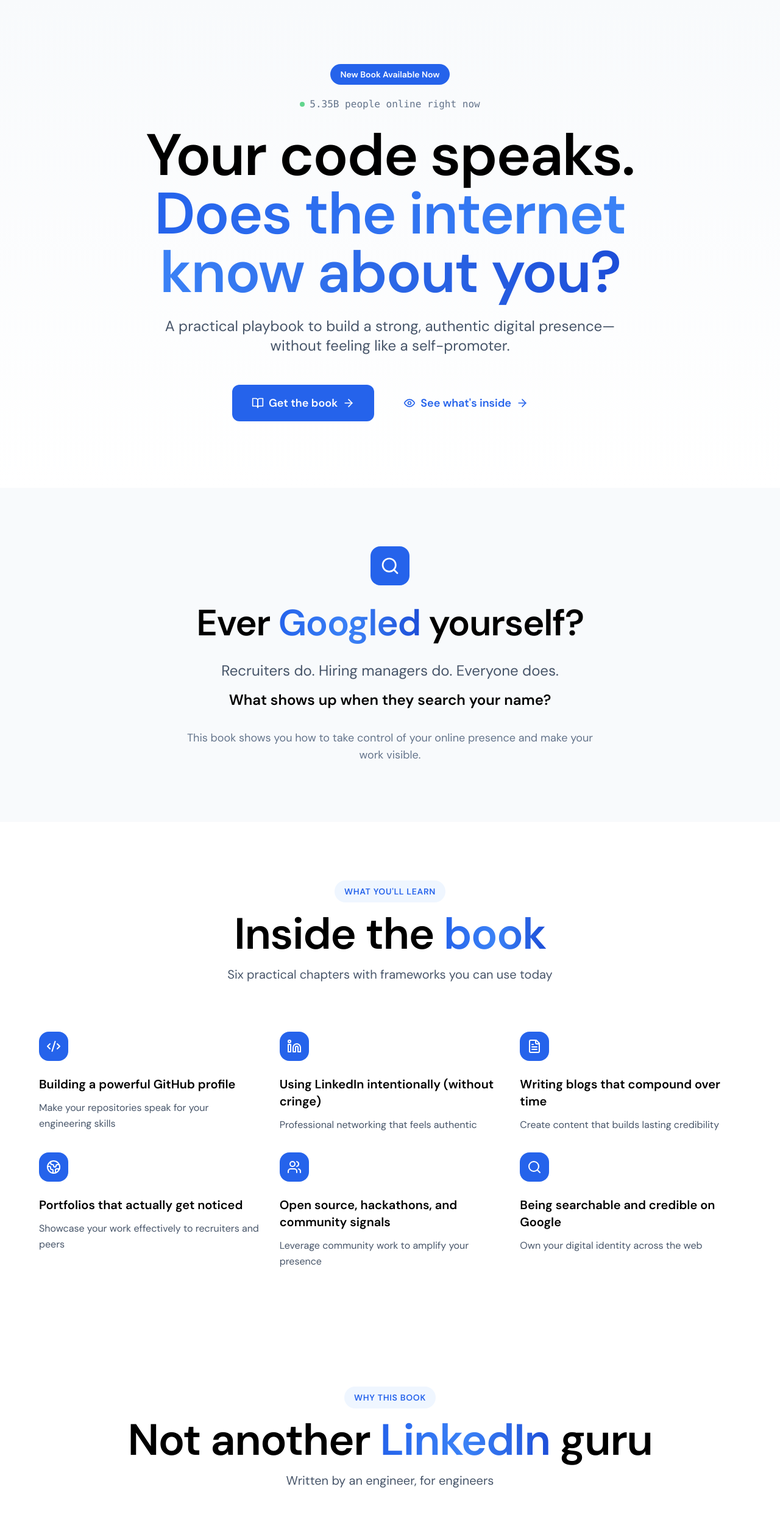
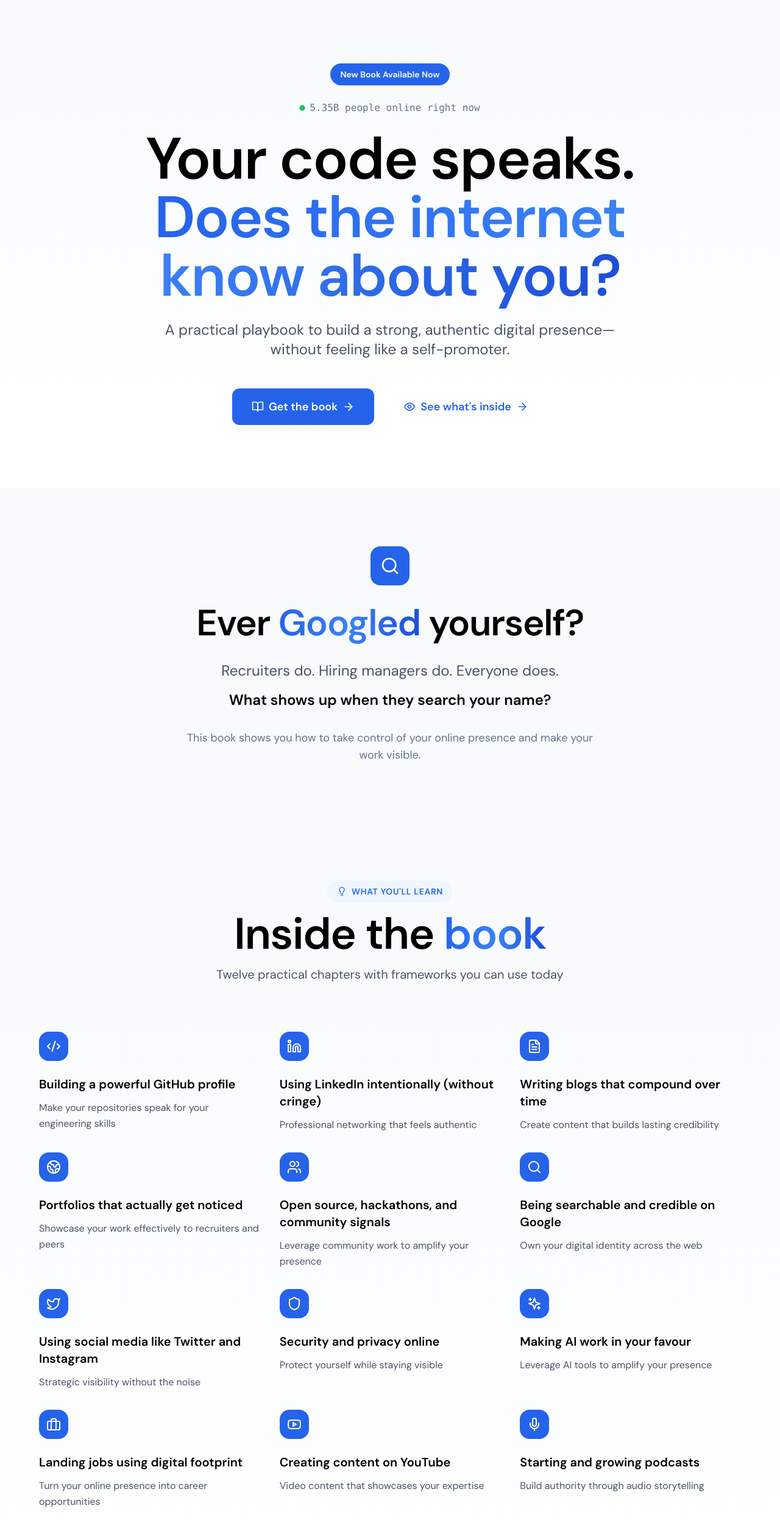
Before and after one commit to vinitshahdeo/digital-footprint-book, a Next.js app: page / in a window 1280 px wide. Shown: the top 2506 px of the page at 61% size. Built offline with nearby package versions, Linux system fonts and the light colour scheme; a web font is replaced by a local one.

Commit message:
added more details

```diff
--- a/components/Author.tsx
+++ b/components/Author.tsx
@@ -1,6 +1,6 @@
 'use client'
 
-import { ExternalLink, Award, Users, Code } from 'lucide-react'
+import { ExternalLink, Award, Users, Code, User } from 'lucide-react'
 import Image from 'next/image'
 
 const achievements = [
@@ -29,7 +29,8 @@
 
           {/* Clean Author Bio */}
           <div className="order-1 md:order-2">
-            <p className="text-sm font-semibold text-blue-600 mb-4 tracking-wider uppercase inline-block px-4 py-2 bg-blue-50 rounded-full">
+            <p className="text-sm font-semibold text-blue-600 mb-4 tracking-wider uppercase inline-flex items-center gap-2 px-4 py-2 bg-blue-50 rounded-full">
+              <User className="w-4 h-4" />
               About the Author
             </p>
 
--- a/components/BookCoverage.tsx
+++ b/components/BookCoverage.tsx
@@ -1,6 +1,7 @@
 'use client'
 
-import { Code2, Linkedin, FileText, Globe2, Users, Search } from 'lucide-react'
+import { Code2, Linkedin, FileText, Globe2, Users, Search, Lightbulb, Twitter, Shield, Sparkles, Briefcase, Youtube, Mic, Rocket } from 'lucide-react'
+import { motion } from 'framer-motion'
 
 const topics = [
   {
@@ -38,16 +39,59 @@
     title: 'Being searchable and credible on Google',
     description: 'Own your digital identity across the web',
     gradient: 'from-green-500 to-emerald-500'
+  },
+  {
+    icon: Twitter,
+    title: 'Using social media like Twitter and Instagram',
+    description: 'Strategic visibility without the noise',
+    gradient: 'from-sky-500 to-blue-500'
+  },
+  {
+    icon: Shield,
+    title: 'Security and privacy online',
+    description: 'Protect yourself while staying visible',
+    gradient: 'from-red-500 to-orange-500'
+  },
+  {
+    icon: Sparkles,
+    title: 'Making AI work in your favour',
+    description: 'Leverage AI tools to amplify your presence',
+    gradient: 'from-violet-500 to-purple-500'
+  },
+  {
+    icon: Briefcase,
+    title: 'Landing jobs using digital footprint',
+    description: 'Turn your online presence into career opportunities',
+    gradient: 'from-emerald-500 to-teal-500'
+  },
+  {
+    icon: Youtube,
+    title: 'Creating content on YouTube',
+    description: 'Video content that showcases your expertise',
+    gradient: 'from-red-500 to-pink-500'
+  },
+  {
+    icon: Mic,
+    title: 'Starting and growing podcasts',
+    description: 'Build authority through audio storytelling',
+    gradient: 'from-indigo-500 to-violet-500'
+  },
+  {
+    icon: Rocket,
+    title: 'Launching on Product Hunt and community projects',
+    description: 'Make your code speak through strategic launches',
+    gradient: 'from-amber-500 to-orange-500'
   }
 ]
 
 export default function BookCoverage() {
   return (
-    <section className="py-24 px-6 bg-white">
+    <section className="py-24 px-6 bg-gradient-to-b from-slate-50 to-white">
       <div className="max-w-6xl mx-auto">
         {/* Apple-style Section Header */}
         <div className="text-center mb-20">
-          <p className="text-sm font-semibold text-blue-600 mb-4 tracking-wider uppercase inline-block px-4 py-2 bg-blue-50 rounded-full">
+          <p className="text-sm font-semibold text-blue-600 mb-4 tracking-wider uppercase inline-flex items-center gap-2 px-4 py-2 bg-blue-50 rounded-full">
+            <Lightbulb className="w-4 h-4" />
             What You'll Learn
           </p>
           <h2 className="text-5xl md:text-6xl lg:text-7xl font-semibold text-black mb-4 tracking-tight leading-[1.1]">
@@ -57,18 +101,30 @@
             </span>
           </h2>
           <p className="text-xl text-slate-600">
-            Six practical chapters with frameworks you can use today
+            Twelve practical chapters with frameworks you can use today
           </p>
         </div>
 
         {/* Clean Topics Grid */}
         <div className="grid md:grid-cols-2 lg:grid-cols-3 gap-8">
           {topics.map((topic, index) => (
-            <div key={index} className="text-left group cursor-default">
+            <motion.div
+              key={index}
+              className="text-left group cursor-default"
+              initial={{ opacity: 0, y: 30 }}
+              whileInView={{ opacity: 1, y: 0 }}
+              viewport={{ once: true, margin: "-50px" }}
+              transition={{ duration: 0.5, delay: index * 0.1 }}
+              whileHover={{ y: -5 }}
+            >
               {/* Simple Icon */}
-              <div className="w-12 h-12 rounded-2xl bg-blue-600 flex items-center justify-center mb-6 group-hover:scale-110 transition-transform duration-300">
+              <motion.div
+                className="w-12 h-12 rounded-2xl bg-blue-600 flex items-center justify-center mb-6"
+                whileHover={{ scale: 1.1, rotate: 5 }}
+                transition={{ type: "spring", stiffness: 300 }}
+              >
                 <topic.icon className="w-6 h-6 text-white" />
-              </div>
+              </motion.div>
 
               {/* Content */}
               <h3 className="text-xl font-semibold text-black mb-3 group-hover:text-blue-600 transition-colors duration-300">
@@ -77,7 +133,7 @@
               <p className="text-slate-600 leading-relaxed">
                 {topic.description}
               </p>
-            </div>
+            </motion.div>
           ))}
         </div>
       </div>
--- a/components/Footer.tsx
+++ b/components/Footer.tsx
@@ -1,6 +1,7 @@
 'use client'
 
 import { Linkedin, Github, Twitter, ArrowRight } from 'lucide-react'
+import { motion } from 'framer-motion'
 
 const socialLinks = [
   {
@@ -76,17 +77,23 @@
               Connect
             </h4>
             <div className="flex gap-3 mb-6">
-              {socialLinks.map((social) => (
-                <a
+              {socialLinks.map((social, index) => (
+                <motion.a
                   key={social.name}
                   href={social.href}
                   target="_blank"
                   rel="noopener noreferrer"
-                  className="p-3 bg-slate-100 rounded-xl hover:bg-blue-600 hover:text-white transition-all duration-300 hover:scale-110"
+                  className="p-3 bg-slate-100 rounded-xl hover:bg-blue-600 hover:text-white transition-all duration-300"
                   aria-label={social.label}
+                  initial={{ opacity: 0, scale: 0.8 }}
+                  whileInView={{ opacity: 1, scale: 1 }}
+                  viewport={{ once: true }}
+                  transition={{ delay: index * 0.1 }}
+                  whileHover={{ scale: 1.1, rotate: 5 }}
+                  whileTap={{ scale: 0.95 }}
                 >
                   <social.icon className="w-5 h-5" />
-                </a>
+                </motion.a>
               ))}
             </div>
             <a
--- a/components/Hero.tsx
+++ b/components/Hero.tsx
@@ -2,6 +2,7 @@
 
 import { ArrowRight, BookOpen, Eye } from 'lucide-react'
 import { useEffect, useState } from 'react'
+import { motion } from 'framer-motion'
 
 export default function Hero() {
   const [onlineCount, setOnlineCount] = useState(5.35)
@@ -25,21 +26,39 @@
 
       <div className="relative max-w-5xl mx-auto text-center animate-fade-in">
         {/* Book Badge */}
-        <div className="inline-block mb-6 animate-slide-up">
-          <span className="px-4 py-2 bg-blue-600 text-white text-sm font-semibold rounded-full">
+        <motion.div
+          className="inline-block mb-6"
+          initial={{ opacity: 0, y: -20 }}
+          animate={{ opacity: 1, y: 0 }}
+          transition={{ duration: 0.5 }}
+        >
+          <motion.span
+            className="px-4 py-2 bg-blue-600 text-white text-sm font-semibold rounded-full inline-block"
+            whileHover={{ scale: 1.05 }}
+            transition={{ type: "spring", stiffness: 400 }}
+          >
             New Book Available Now
-          </span>
-        </div>
+          </motion.span>
+        </motion.div>
 
         {/* Live Counter */}
-        <div className="mb-6 animate-slide-up" style={{animationDelay: '0.05s'}}>
+        <motion.div
+          className="mb-6"
+          initial={{ opacity: 0 }}
+          animate={{ opacity: 1 }}
+          transition={{ delay: 0.2 }}
+        >
           <p className="text-sm md:text-base text-slate-500 font-mono">
             <span className="inline-flex items-center gap-2">
-              <span className="w-2 h-2 bg-green-500 rounded-full animate-pulse"></span>
+              <motion.span
+                className="w-2 h-2 bg-green-500 rounded-full"
+                animate={{ scale: [1, 1.2, 1] }}
+                transition={{ repeat: Infinity, duration: 2 }}
+              />
               {onlineCount.toFixed(2)}B people online right now
             </span>
           </p>
-        </div>
+        </motion.div>
 
         {/* Large Apple-style Headline with Hook */}
         <h1 className="text-6xl md:text-7xl lg:text-8xl font-semibold mb-6 leading-[1.05] tracking-tight animate-slide-up" style={{animationDelay: '0.1s'}}>
--- a/components/WhyThisBook.tsx
+++ b/components/WhyThisBook.tsx
@@ -1,6 +1,6 @@
 'use client'
 
-import { CheckCircle2, Shield, Target, BookOpen, TrendingUp } from 'lucide-react'
+import { CheckCircle2, Shield, Target, BookOpen, TrendingUp, Sparkles } from 'lucide-react'
 
 const reasons = [
   {
@@ -30,7 +30,8 @@
     <section className="py-24 px-6 bg-white">
       <div className="max-w-6xl mx-auto">
         <div className="text-center mb-20">
-          <p className="text-sm font-semibold text-blue-600 mb-4 tracking-wider uppercase inline-block px-4 py-2 bg-blue-50 rounded-full">
+          <p className="text-sm font-semibold text-blue-600 mb-4 tracking-wider uppercase inline-flex items-center gap-2 px-4 py-2 bg-blue-50 rounded-full">
+            <Sparkles className="w-4 h-4" />
             Why This Book
           </p>
           <h2 className="text-5xl md:text-6xl lg:text-7xl font-semibold text-black mb-4 tracking-tight leading-[1.1]">
--- a/package.json
+++ b/package.json
@@ -9,10 +9,11 @@
     "lint": "next lint"
   },
   "dependencies": {
+    "framer-motion": "^12.23.26",
+    "lucide-react": "^0.294.0",
     "next": "^14.0.4",
     "react": "^18.2.0",
-    "react-dom": "^18.2.0",
-    "lucide-react": "^0.294.0"
+    "react-dom": "^18.2.0"
   },
   "devDependencies": {
     "@types/node": "^20.10.5",
```
Also changed, not shown: components/Purchase.tsx (+14 -8 lines), 1 other file (tests, documents, lock files or other folders).
